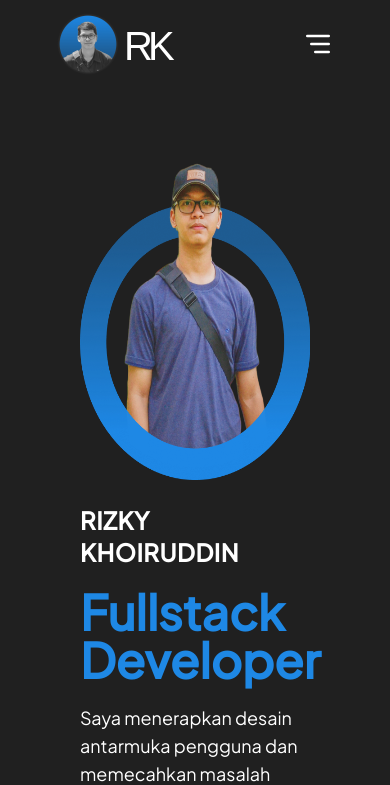
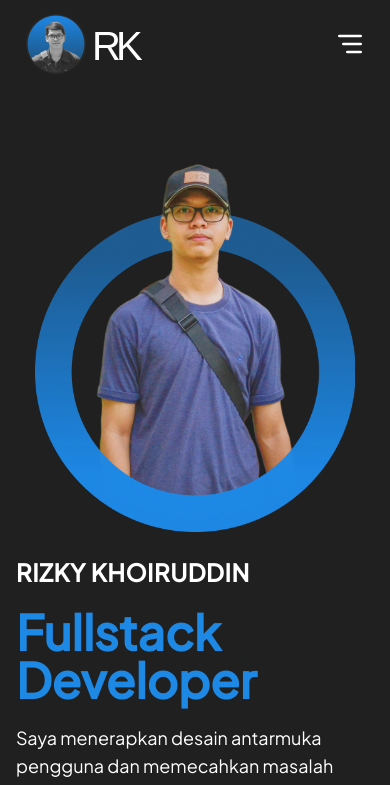
Before and after one commit to Fallcruz/Portfolio, a Next.js app: page / in a window 390 px wide. Shown: the top 785 px of the page. Built offline with nearby package versions, Linux system fonts and the light colour scheme; a web font is replaced by a local one.

Commit message:
02/12/2023

```diff
--- a/app/components/Jumbotron.js
+++ b/app/components/Jumbotron.js
@@ -14,7 +14,7 @@ function Header() {
                 <Link href='/projects' className='bg-blue text-base text-white font-bold px-4 py-2 rounded'>Contact With Me</Link>
             </div>
             <div className='flex flex-row basis-[50%] items-center justify-center'>
-                <Image className='w-auto lg:h-96 h-80' src='/img/pic-profile.png' width={500} height={500} quality={100} alt='logo' priority={true}/>
+                <Image className='lg:w-auto w-80 lg:h-96 h-auto' src='/img/pic-profile.png' width={500} height={500} quality={100} alt='logo' priority={true}/>
             </div>
         </div>
         // <div className='grid lg:grid-cols-2 grid-cols-1 flex-col-reverse lg:px-4 px-0 mt-6 lg:gap-0 gap-6'>
--- a/app/components/Navbar.js
+++ b/app/components/Navbar.js
@@ -10,7 +10,7 @@ function Navbar() {
     }
     // console.log(showNavbar);
     return (
-        <nav className='flex flex-row items-center justify-between fixed top-0 left-0 right-0 py-3 px-14 bg-soft-black'>
+        <nav className='flex flex-row items-center justify-between fixed top-0 left-0 right-0 py-3 lg:px-14 px-6 bg-soft-black'>
             <div className='flex flex-row items-center gap-1'>
                 <Image className='lg:w-[72px] lg:h-[72px] w-16 h-16' src='/img/round-profile.png' width={500} height={500} quality={100} alt='logo' priority={true} />
                 <h1 className='mt-1 lg:text-[3.5rem] text-[2.5rem] font-rakkas leading-none lg:tracking-[-0.5rem] tracking-[-0.3rem]'>RK</h1>
--- a/app/page.js
+++ b/app/page.js
@@ -3,7 +3,7 @@ import Navbar from './components/Navbar'
 
 export default function Home() {
     return (
-        <main className="flex flex-col min-h-screen max-w-[1600px] mx-auto px-20 gap-4">
+        <main className="flex flex-col min-h-screen max-w-[1600px] mx-auto lg:px-20 px-4 gap-4">
             <Navbar/>
             <div className='min-h-[120px]'></div>
             <Jumbotron/>
```
